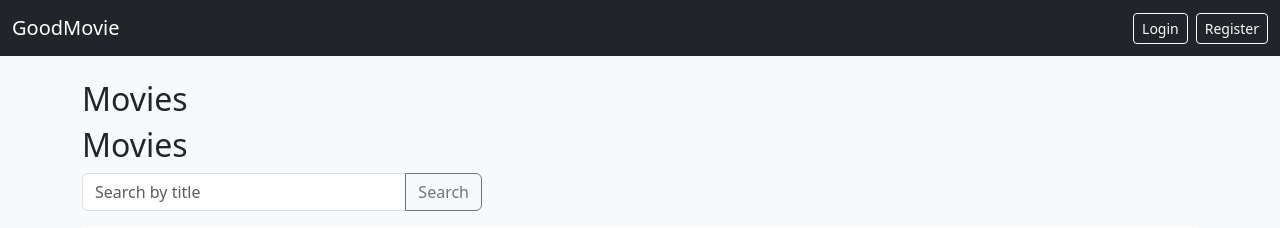
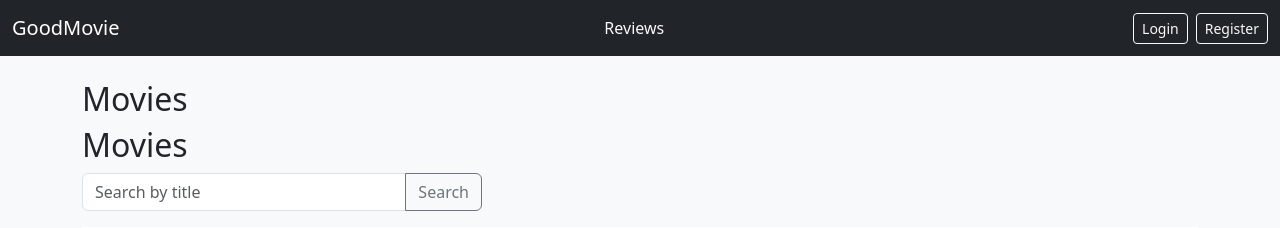
Before and after one commit to Dion-Samuel/GoodMovieApp, a Flask app: page /movies in a window 1280 px wide. Shown: the top 228 px of the page. Run offline with Flask 3, Linux system fonts and the light colour scheme; data comes from the database, SQL or seed files in the repository.

Commit message:
Add All Reviews page with JOIN on Movies and Reviews

```diff
--- a/app.py
+++ b/app.py
@@ -75,6 +75,21 @@ def login():
 
     return render_template("login.html")
 
+@app.route("/reviews")
+def all_reviews():
+    rows = query_db("""
+        SELECT Reviews.review_id,
+               Reviews.rating,
+               Reviews.review_text,
+               Reviews.created_at,
+               Movies.title AS movie_title
+        FROM Reviews
+        JOIN Movies ON Reviews.movie_id = Movies.movie_id
+        ORDER BY Reviews.created_at DESC
+    """)
+    return render_template("reviews.html", reviews=rows)
+
+
 
 @app.route("/logout")
 def logout():
--- a/templates/base.html
+++ b/templates/base.html
@@ -11,7 +11,9 @@
 <body class="bg-light">
 <nav class="navbar navbar-expand-lg navbar-dark bg-dark mb-4">
   <div class="container-fluid">
-    <a class="navbar-brand" href="{{ url_for('movies') }}">GoodMovie</a>
+<a class="navbar-brand" href="{{ url_for('movies') }}">GoodMovie</a>
+<a class="nav-link text-light" href="{{ url_for('all_reviews') }}">Reviews</a>
+
     <div class="d-flex">
       {% if session.get('username') %}
         <span class="navbar-text me-3">Hi, {{ session['username'] }}</span>
```
Also changed, not shown: templates/reviews.html (added, +16 -0 lines).
